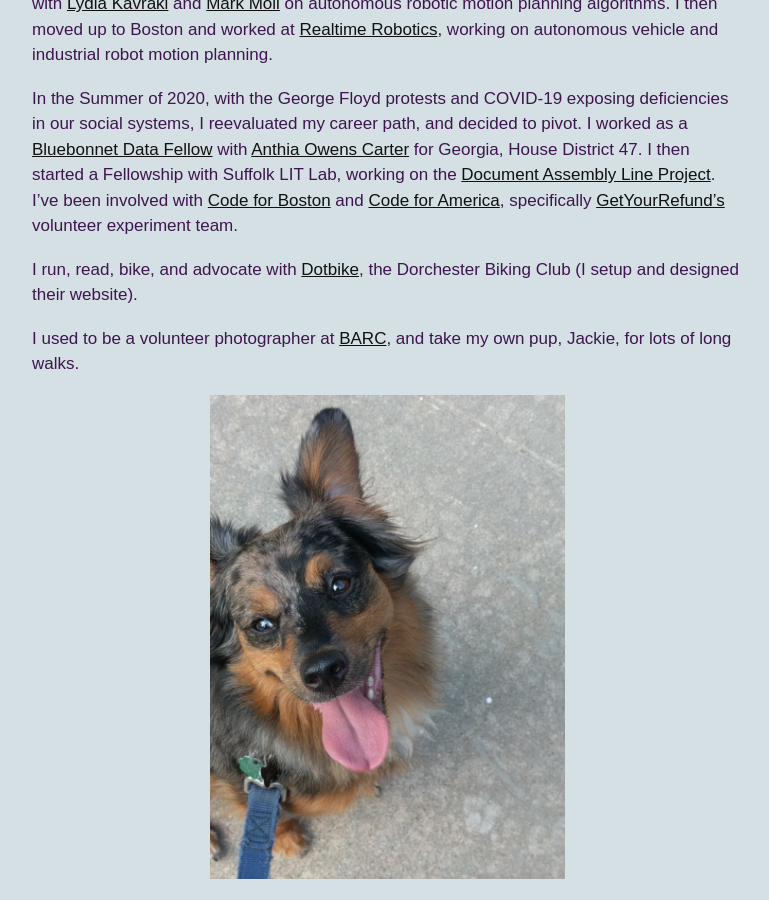
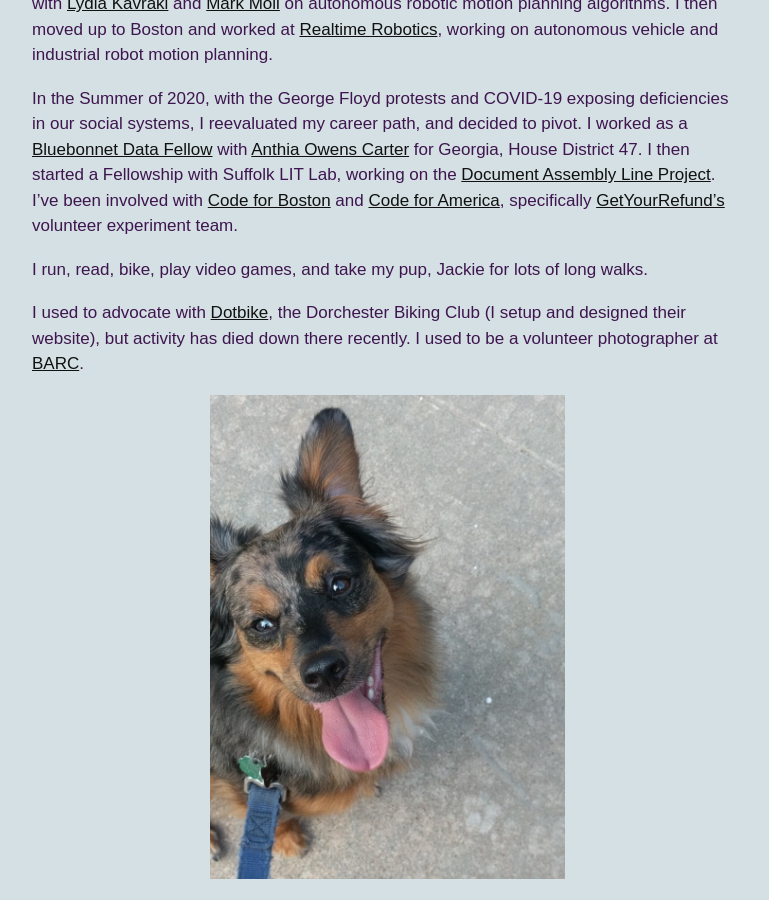
Before and after one commit to BryceStevenWilley/BryceStevenWilley.github.io, a Jekyll site: the page built from _pages/1-about.md, in a window 1280 px wide and 900 px high, scrolled down 782 px. Shown: the whole window, without its empty margins (253-1022 px from the left). Built offline with Jekyll 4.4.1, drawn with Linux system fonts in a browser that asks for light colours.

Commit message:
Update some small about page stuff

```diff
--- a/_pages/1-about.md
+++ b/_pages/1-about.md
@@ -26,11 +26,12 @@ I worked as a [Bluebonnet Data Fellow](https://www.bluebonnetdata.org/) with [An
 I then started a Fellowship with Suffolk LIT Lab, working on the [Document Assembly Line Project](https://suffolklitlab.org/doc-assembly-line/).
 I've been involved with [Code for Boston](https://www.codeforboston.org/) and [Code for America](https://www.codeforamerica.org/), specifically [GetYourRefund's](https://www.codeforamerica.org/programs/getyourrefund) volunteer experiment team.
 
-I run, read, bike, and advocate with [Dotbike](http://dotbike.org), the Dorchester Biking Club (I setup and designed their website).
+I run, read, bike, play video games, and take my pup, Jackie for lots of long walks.
 
-I used to be a volunteer photographer at [BARC](http://www.houstontx.gov/barc/), and take my own pup, Jackie, for lots of long walks.
+I used to advocate with [Dotbike](http://dotbike.org), the Dorchester Biking Club (I setup and designed their website), but activity has died down there recently.
+I used to be a volunteer photographer at [BARC](http://www.houstontx.gov/barc/).
 
-<img src="/assets/Jackie.jpg" alt="Jackie Boy" style="width: 50%; display:block; margin-left:auto; margin-right:auto;"/>
+<img src="/assets/Jackie.jpg" alt="Jackie Boy. He is a brown and black small dog, with long fur and floppy ears. The camera is situated above him, and he is looking up with his tongue hanging out." style="width: 50%; display:block; margin-left:auto; margin-right:auto;"/>
 
 This website is built using Jekyll, and the
 [base material theme](https://github.com/alexcarpenter/material-jekyll-theme) was made by [Alex Carpenter](https://alexcarpenter.me/).
```
